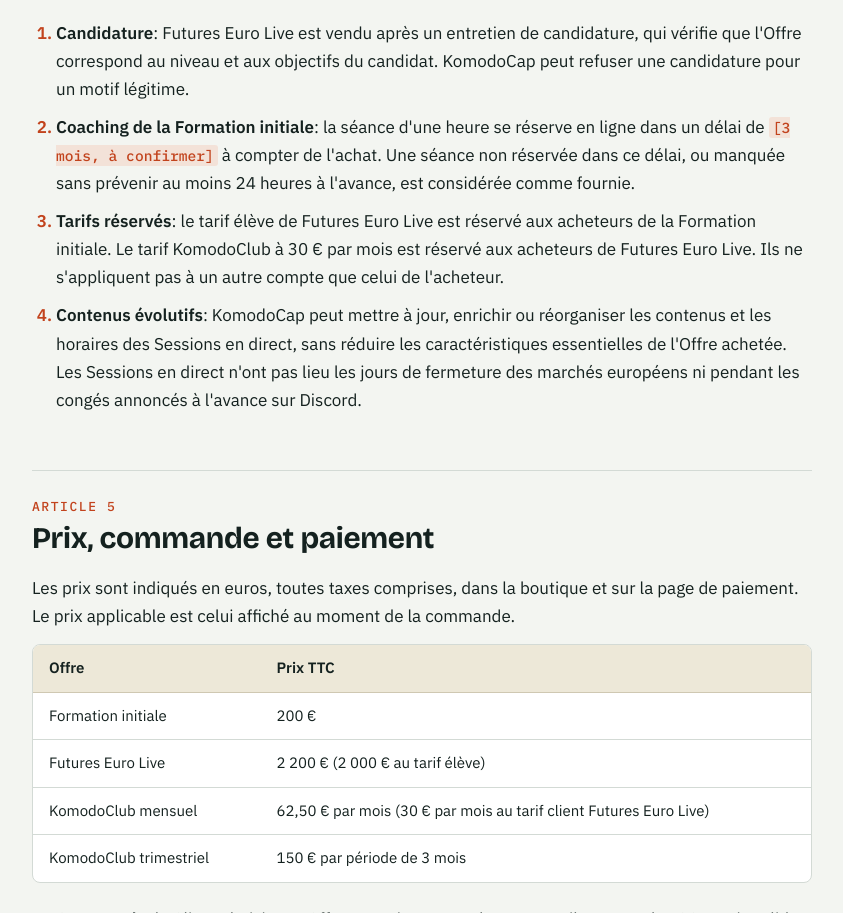
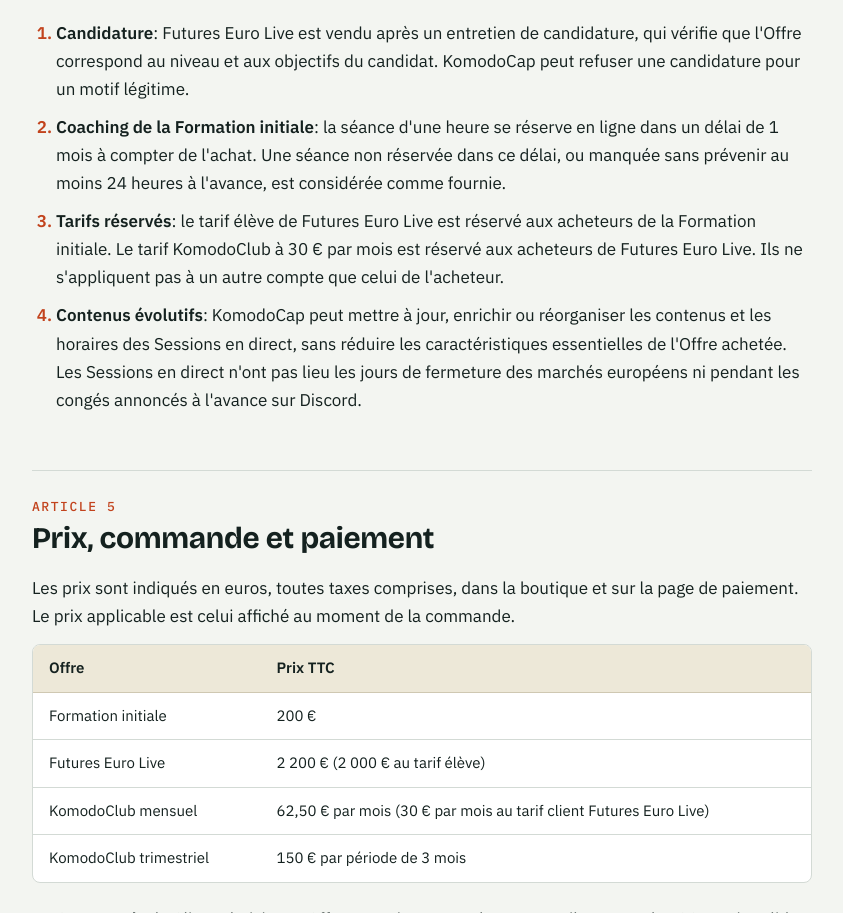
Before and after one commit to Komodocap/website, a plain HTML site: page cgv.html in a window 1280 px wide. Shown: the part 3098-4011 px from the top of the page, without its empty margins (344-1187 px from the left). Drawn offline with nearby package versions, Linux system fonts and the light colour scheme.

Commit message:
Update cgv.html

```diff
--- a/cgv.html
+++ b/cgv.html
@@ -100,7 +100,7 @@ footer p{margin:0;max-width:900px;line-height:1.6}
 <h2 id="art-4"><span class="num">Article 4</span>Description des offres</h2>
 <p>KomodoCap propose trois Offres de formation au trading de produits dérivés européens. Leurs caractéristiques essentielles sont présentées dans la boutique et résumées ci-dessous.</p>
 <div class="table-wrap"><table><thead><tr><th>Offre</th><th>Paiement</th><th>Contenu principal</th><th>Accès inclus et durée</th></tr></thead><tbody><tr><td>Formation initiale</td><td>Paiement unique</td><td>Formation en ligne, stratégie clé en main, 1 heure de coaching ou de bilan individuel</td><td>Formation à vie; Briefing, Performances et Journal de trading pendant 1 mois</td></tr><tr><td>Futures Euro Live</td><td>Paiement unique, sur candidature</td><td>Formation en ligne, Sessions en direct chaque jour de bourse, stratégies de flux et de carnets d'ordres</td><td>Formation à vie; Discord Pro, Briefing, Performances et Journal de trading pendant 3 mois (90 jours)</td></tr><tr><td>KomodoClub</td><td>Abonnement mensuel ou trimestriel</td><td>Trading Desk en direct: briefing à 8h00, questions-réponses à 8h30, session de 9h00 à 12h00 (heure de Paris), sur les futures Euro Stoxx 50 (FESX, FSXE), Schatz et Bobl (FGBS, FGBM)</td><td>Discord Pro, Briefing, Performances et Journal de trading pendant toute la durée de l'abonnement</td></tr></tbody></table></div>
-<ol><li><p><strong>Candidature</strong>: Futures Euro Live est vendu après un entretien de candidature, qui vérifie que l'Offre correspond au niveau et aux objectifs du candidat. KomodoCap peut refuser une candidature pour un motif légitime.</p></li><li><p><strong>Coaching de la Formation initiale</strong>: la séance d'une heure se réserve en ligne dans un délai de <span class="blank">[3 mois, à confirmer]</span> à compter de l'achat. Une séance non réservée dans ce délai, ou manquée sans prévenir au moins 24 heures à l'avance, est considérée comme fournie.</p></li><li><p><strong>Tarifs réservés</strong>: le tarif élève de Futures Euro Live est réservé aux acheteurs de la Formation initiale. Le tarif KomodoClub à 30 € par mois est réservé aux acheteurs de Futures Euro Live. Ils ne s'appliquent pas à un autre compte que celui de l'acheteur.</p></li><li><p><strong>Contenus évolutifs</strong>: KomodoCap peut mettre à jour, enrichir ou réorganiser les contenus et les horaires des Sessions en direct, sans réduire les caractéristiques essentielles de l'Offre achetée. Les Sessions en direct n'ont pas lieu les jours de fermeture des marchés européens ni pendant les congés annoncés à l'avance sur Discord.</p></li></ol>
+<ol><li><p><strong>Candidature</strong>: Futures Euro Live est vendu après un entretien de candidature, qui vérifie que l'Offre correspond au niveau et aux objectifs du candidat. KomodoCap peut refuser une candidature pour un motif légitime.</p></li><li><p><strong>Coaching de la Formation initiale</strong>: la séance d'une heure se réserve en ligne dans un délai de 1 mois à compter de l'achat. Une séance non réservée dans ce délai, ou manquée sans prévenir au moins 24 heures à l'avance, est considérée comme fournie.</p></li><li><p><strong>Tarifs réservés</strong>: le tarif élève de Futures Euro Live est réservé aux acheteurs de la Formation initiale. Le tarif KomodoClub à 30 € par mois est réservé aux acheteurs de Futures Euro Live. Ils ne s'appliquent pas à un autre compte que celui de l'acheteur.</p></li><li><p><strong>Contenus évolutifs</strong>: KomodoCap peut mettre à jour, enrichir ou réorganiser les contenus et les horaires des Sessions en direct, sans réduire les caractéristiques essentielles de l'Offre achetée. Les Sessions en direct n'ont pas lieu les jours de fermeture des marchés européens ni pendant les congés annoncés à l'avance sur Discord.</p></li></ol>
 <h2 id="art-5"><span class="num">Article 5</span>Prix, commande et paiement</h2>
 <p>Les prix sont indiqués en euros, toutes taxes comprises, dans la boutique et sur la page de paiement. Le prix applicable est celui affiché au moment de la commande.</p>
 <div class="table-wrap"><table><thead><tr><th>Offre</th><th>Prix TTC</th></tr></thead><tbody><tr><td>Formation initiale</td><td>200 €</td></tr><tr><td>Futures Euro Live</td><td>2 200 € (2 000 € au tarif élève)</td></tr><tr><td>KomodoClub mensuel</td><td>62,50 € par mois (30 € par mois au tarif client Futures Euro Live)</td></tr><tr><td>KomodoClub trimestriel</td><td>150 € par période de 3 mois</td></tr></tbody></table></div>
```
